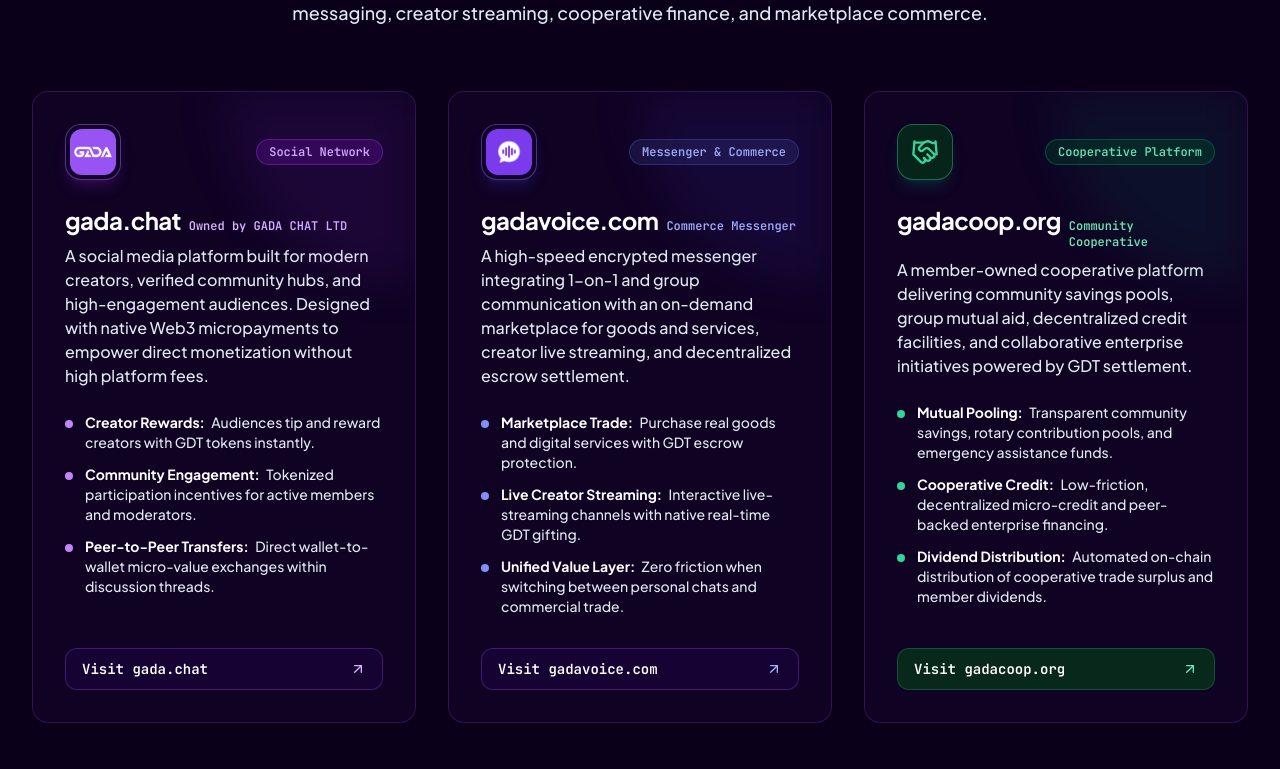
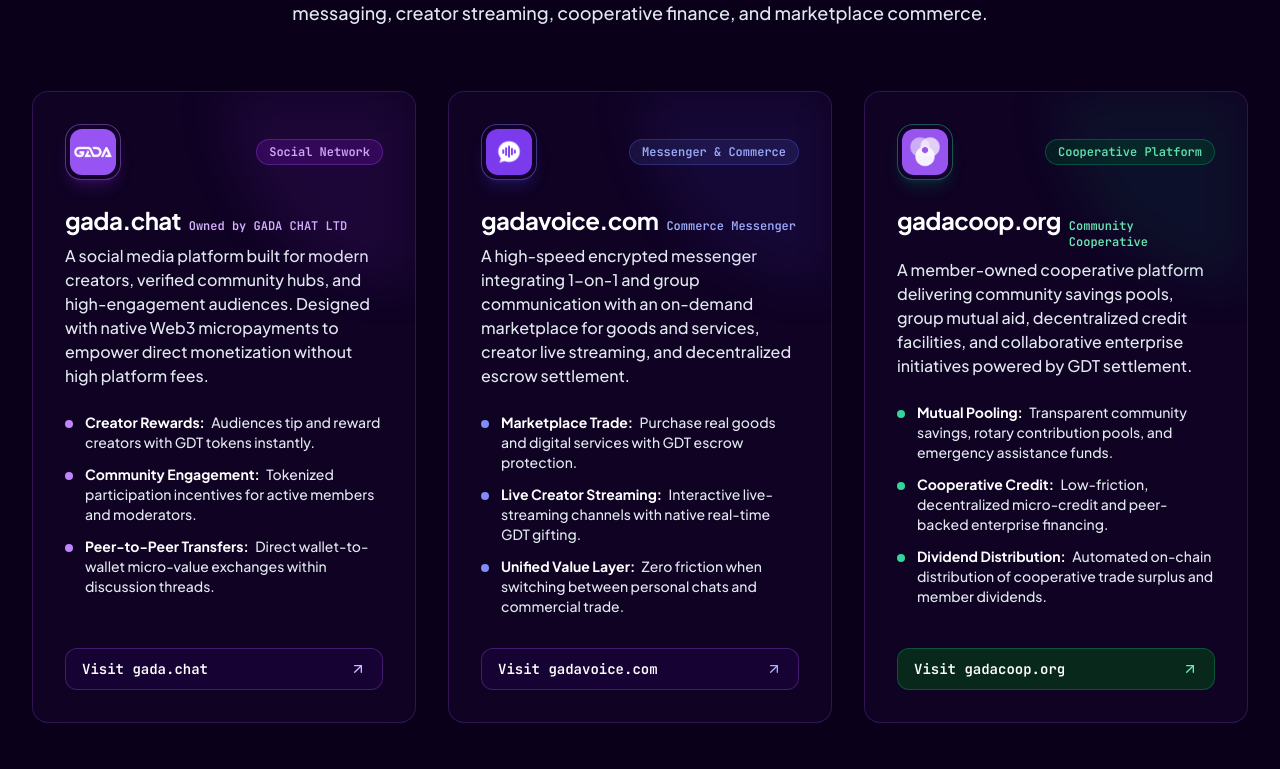
Before and after one commit to termitechie-repo/gadatoken, a React (Vite) app: page / in a window 1280 px wide. Shown: the part 1420-2189 px from the top of the page. Built offline with nearby package versions, Linux system fonts and the light colour scheme.

Commit message:
feat(branding): add official gadacoop.org logo across ecosystem showcases, footer, and whitepaper

```diff
--- a/src/components/Ecosystem.tsx
+++ b/src/components/Ecosystem.tsx
@@ -142,8 +142,8 @@ export const Ecosystem: React.FC = () => {
 
             <div>
               <div className="flex items-center justify-between mb-6">
-                <div className="w-14 h-14 rounded-2xl overflow-hidden border border-emerald-400/40 p-1 bg-[#062419] shadow-lg shadow-emerald-600/20 shrink-0 flex items-center justify-center text-emerald-400">
-                  <Handshake className="w-7 h-7" />
+                <div className="w-14 h-14 rounded-2xl overflow-hidden border border-emerald-400/40 p-1 bg-[#12002B] shadow-lg shadow-emerald-600/20 shrink-0">
+                  <img src="/gadacoop-logo.png" alt="gadacoop.org Logo" className="w-full h-full object-contain rounded-xl" />
                 </div>
                 <span className="text-xs font-mono text-emerald-300 font-bold bg-emerald-950/60 px-3 py-1 rounded-full border border-emerald-500/30 whitespace-nowrap">
                   Cooperative Platform
--- a/src/components/Footer.tsx
+++ b/src/components/Footer.tsx
@@ -148,9 +148,7 @@ export const Footer: React.FC<FooterProps> = ({ onCopyContract, copied, onNaviga
                   className="hover:text-emerald-300 transition-colors flex items-center justify-between p-1.5 rounded-lg hover:bg-emerald-950/40"
                 >
                   <div className="flex items-center gap-2.5">
-                    <div className="w-5 h-5 rounded-md bg-emerald-500/20 border border-emerald-500/30 flex items-center justify-center shrink-0 text-emerald-400">
-                      <Handshake className="w-3.5 h-3.5" />
-                    </div>
+                    <img src="/gadacoop-logo.png" alt="gadacoop.org" className="w-5 h-5 rounded-md object-contain shrink-0 border border-emerald-500/30" />
                     <span className="font-semibold text-white">gadacoop.org</span>
                     <span className="text-[11px] text-emerald-300/80 font-mono">(Cooperative)</span>
                   </div>
--- a/src/components/WhitepaperViewer.tsx
+++ b/src/components/WhitepaperViewer.tsx
@@ -184,9 +184,7 @@ export const WhitepaperViewer: React.FC = () => {
                         ) : isGadaVoice ? (
                           <img src="/gadavoice-logo.png" alt="GadaVoice" className="w-5 h-5 rounded-md object-contain shrink-0 mt-0.5 border border-indigo-500/30" />
                         ) : isGadaCoop ? (
-                          <div className="w-5 h-5 rounded-md bg-emerald-500/20 border border-emerald-500/30 flex items-center justify-center shrink-0 mt-0.5 text-emerald-400">
-                            <Handshake className="w-3.5 h-3.5" />
-                          </div>
+                          <img src="/gadacoop-logo.png" alt="gadacoop.org" className="w-5 h-5 rounded-md object-contain shrink-0 mt-0.5 border border-emerald-500/30" />
                         ) : (
                           <CheckCircle2 className="w-4 h-4 text-purple-400 shrink-0 mt-0.5" />
                         )}
```
Also changed, not shown: public/gadacoop-logo.png (added).
